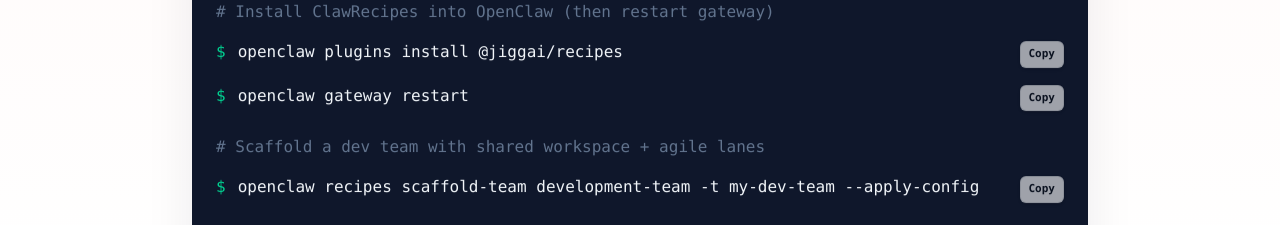
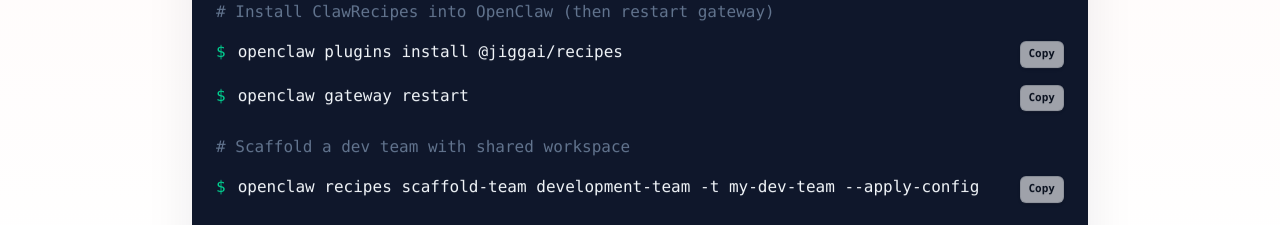
Before and after one commit to JIGGAI/ClawMarket, a Next.js app: page / in a window 1280 px wide. Shown: the part 1260-1485 px from the top of the page. Built offline with nearby package versions, Linux system fonts and the light colour scheme; no server answers.

Commit message:
docs(quickstart): remove '+ agile lanes' wording

```diff
--- a/src/app/page.tsx
+++ b/src/app/page.tsx
@@ -147,7 +147,7 @@ export default function HomePage() {
                   </span>
                 </div>
 
-                <div className="mt-6 mb-4 text-slate-500"># Scaffold a dev team with shared workspace + agile lanes</div>
+                <div className="mt-6 mb-4 text-slate-500"># Scaffold a dev team with shared workspace</div>
 
                 <div className="flex items-start justify-between gap-3">
                   <div className="text-slate-100">
```
